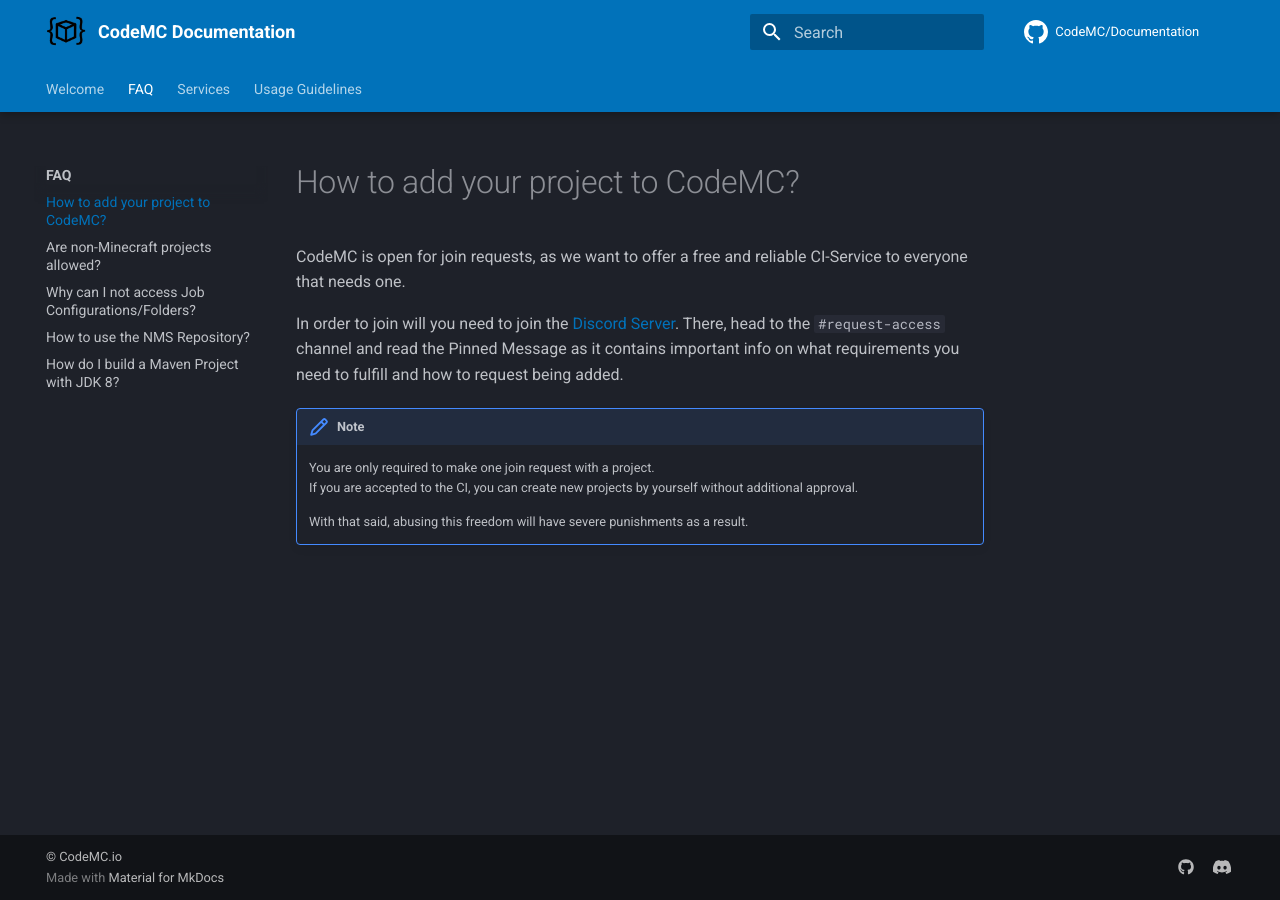
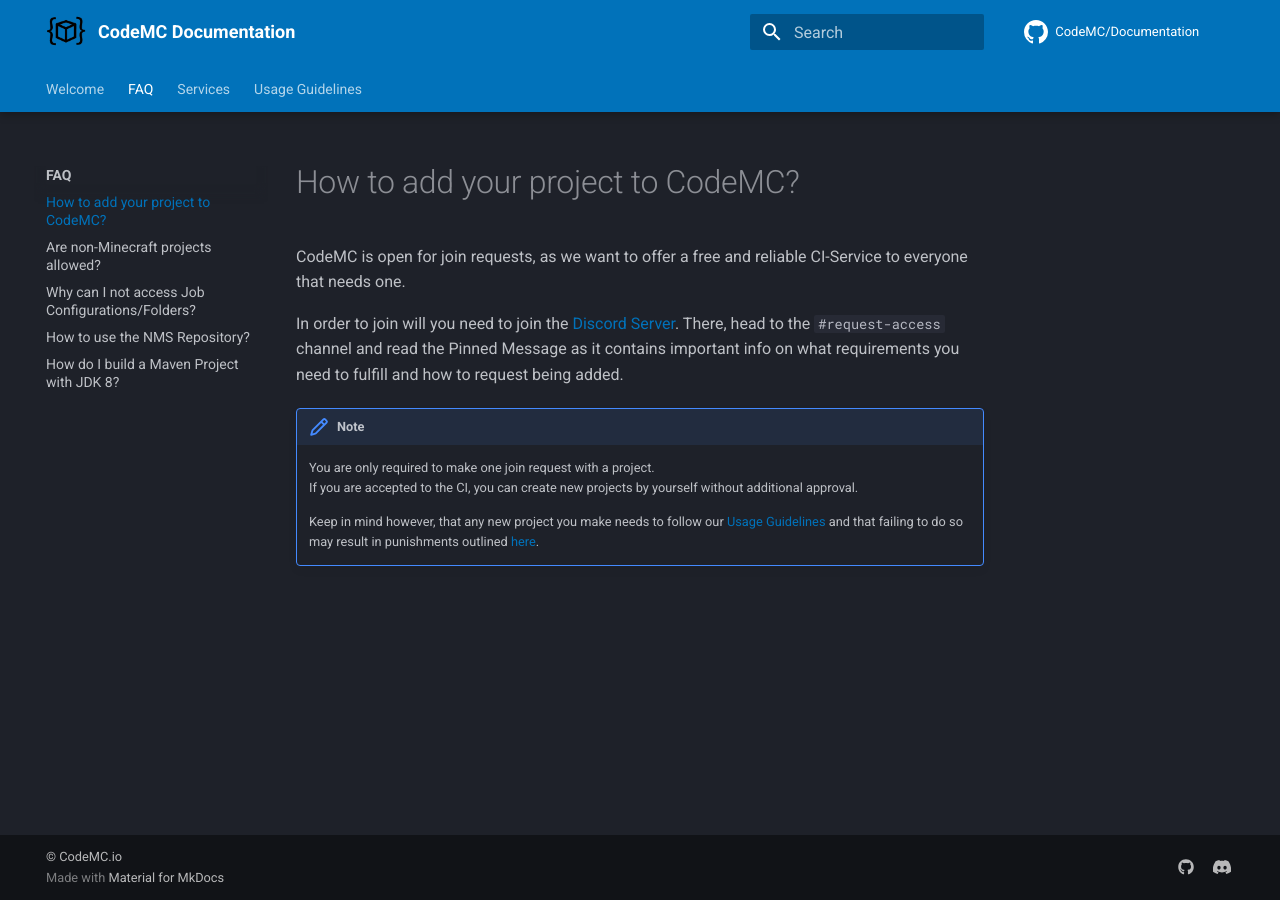
Before and after one commit to CodeMC/Documentation, an MkDocs documentation site: the page built from docs/faq/adding-your-project.md, in a window 1280 px wide. Built offline with MkDocs 1.6.1 and Material for MkDocs 9.7.7, drawn with Linux system fonts in a browser that asks for light colours; comment, search, counter and statistics services are not loaded.

Commit message:
Add note about possible punishments

```diff
--- a/docs/faq/adding-your-project.md
+++ b/docs/faq/adding-your-project.md
@@ -8,5 +8,5 @@ In order to join will you need to join the [Discord Server](https://discord.gg/A
 You are only required to make one join request with a project.
 If you are accepted to the CI, you can create new projects by yourself without additional approval.
 
-With that said, abusing this freedom will have severe punishments as a result.
+Keep in mind however, that any new project you make needs to follow our [Usage Guidelines](../usage-guidelines.md) and that failing to do so may result in punishments outlined [here](../usage-guidelines.md#punishments).
 ///
```
